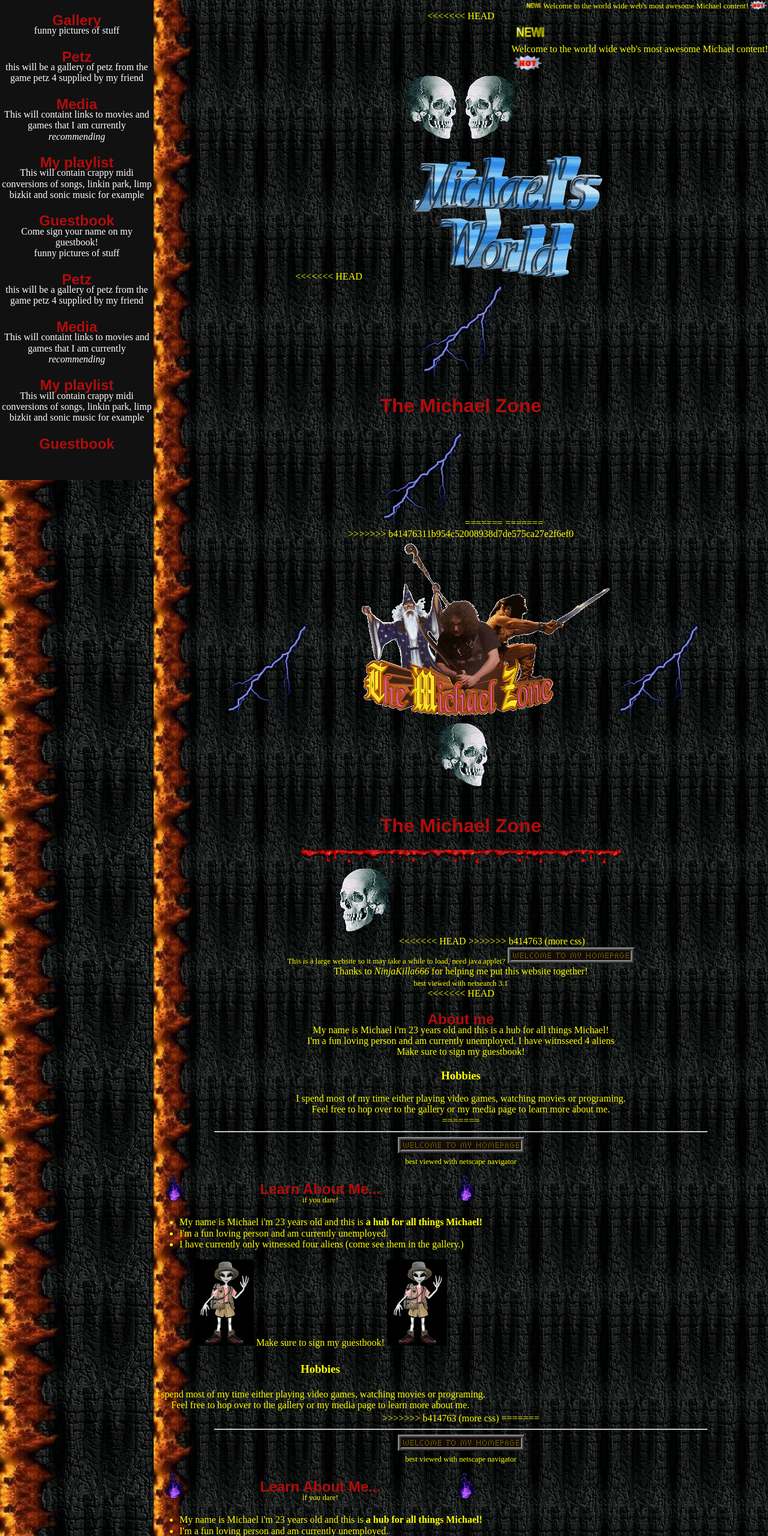
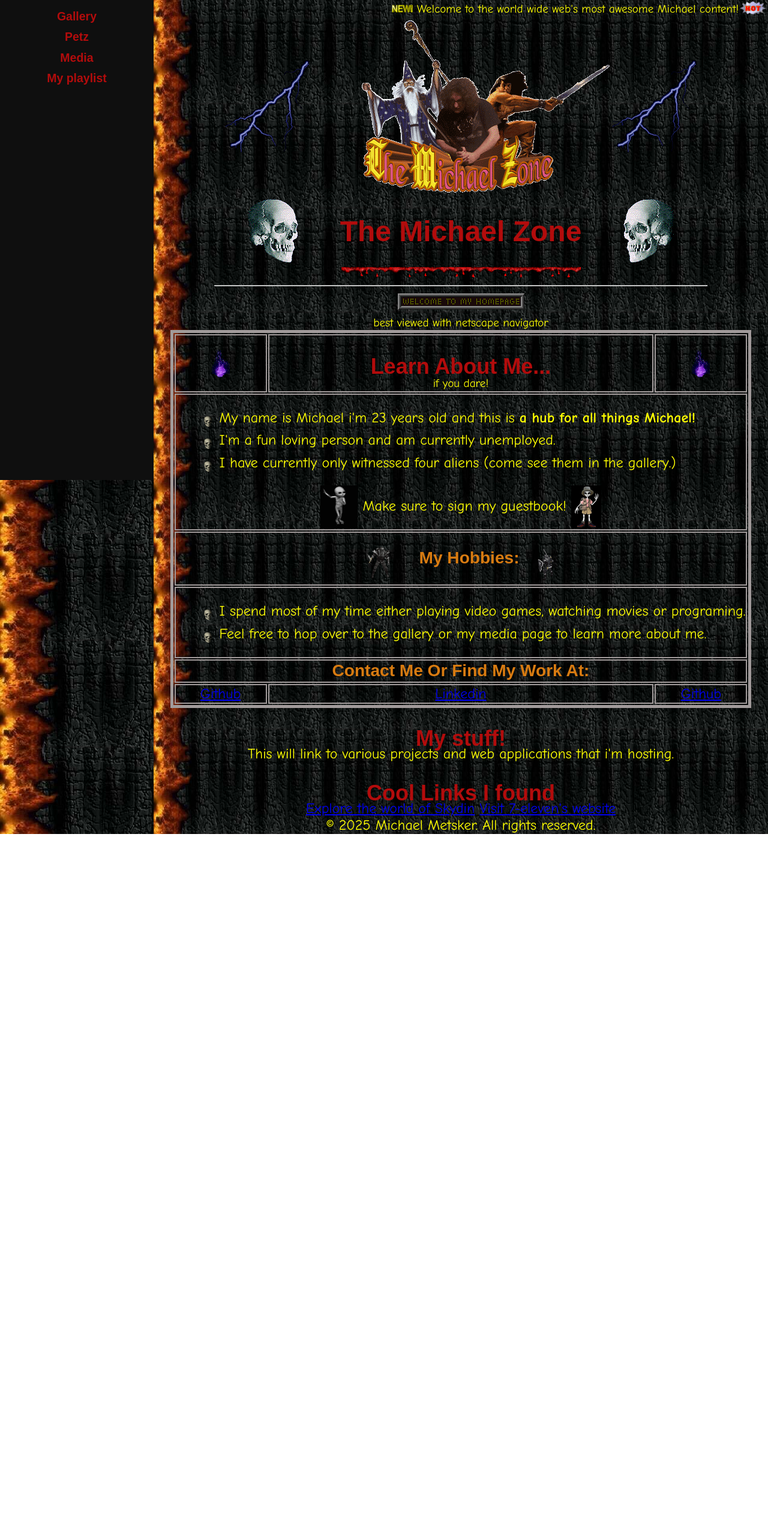
Before and after one commit to michaelsmetsker2/michael_zone, a plain HTML site: page index.html in a window 1280 px wide. Shown: the top 2560 px of the page at 60% size. After the commit the page ends 1390 px from the top, so only its background shows below. Drawn offline with nearby package versions, Linux system fonts and the light colour scheme.

Commit message:
fixed it for realsies

```diff
--- a/index.html
+++ b/index.html
@@ -23,37 +23,9 @@
 				<img src="images/hot.gif" alt="HOT">
 			</div>
 		</div>
-<<<<<<< HEAD
-
-
-		<marquee id="banner" behavior="alternate" scrollamount=5>
-			<div id="bannerBox">
-				<img src="images/new.gif" alt="NEW!">
-				<p>Welcome to the world wide web's most awesome Michael content!</p>
-				<img src="images/hot.gif" alt="HOT">
-			</div>
-		</marquee>
-
-		<div id="skulls">
-			<img src="images/left-skull.gif" alt="Skull opening it's mouth">
-			<img src="images/right-skull.gif" alt="Skull opening it's mouth">
-		</div>
-
-		<header>
-<<<<<<< HEAD
-			<img src="images/michael.gif" alt="Welcome to my website">
-
-			<div id="titleContainer">
-				<img src="images/lightning.gif" alt="Cool Lightning">
-				<h1>The Michael Zone</h1>
-				<img src="images/lightning.gif" alt="Cool Lightning">
-=======
-
-=======
 
 		<header>
 
->>>>>>> b41476311b954c52008938d7de575ca27e2f6ef0
 			<div class="image-container">
 				<img src="images/lightning.gif" alt="Cool Lightning">
 				<img src="images/the-michael-zone.png " alt="The Michael Zone">
@@ -70,82 +42,6 @@
 				</div>
 
 				<img src="images/right-skull.gif" alt="Skull opening it's mouth">
-<<<<<<< HEAD
->>>>>>> b414763 (more css)
-			</div>
-
-			<small>This is a large website so it may take a while to load, need java applet?</small>
-			<img src="images/welcome-sign.gif" alt="Cool Lightning">
-			<p>Thanks to <em>NinjaKilla666</em> for helping me put this website together!</p>
-			<p><small>best viewed with netsearch 3.1</small></p>
-		</header>
-
-		<main>
-<<<<<<< HEAD
-
-			<table>
-
-
-			</table>
-
-			<h2>About me</h2>
-			<p>My name is Michael i'm 23 years old and this is a hub for all things Michael!</p>
-			<p>I'm a fun loving person and am currently unemployed. I have witnsseed 4 aliens</p>
-			<p>Make sure to sign my guestbook!</p>
-			<h3>Hobbies</h3>
-			<p>I spend most of my time either playing video games, watching movies or programing.</p>
-			<p>Feel free to hop over to the gallery or my media page to learn more about me.</p>
-=======
-
-			<hr>
-			<img src="images/welcome-sign.gif" alt="Welcome to my website!">
-
-			<!--<p>Thanks to <em>NinjaKilla666</em> for helping me put this website together!</p>-->
-			<p><small>best viewed with netscape navigator</small></p>
-
-			<div id=table-wrapper> <!-- wrapper is for padding -->
-				<table id="about-me-table">
-					<tr>
-						<td><img src="images/blackfire.gif" alt="A purple flame"></td>
-						<td>
-							<h2>Learn About Me...</h2>
-							<p><small>if you dare!</small></p>
-						</td>
-						<td><img src="images/blackfire.gif" alt="A purple flame"></td>
-					</tr>
-					<tr>
-						<td colspan="3">
-							<ul class="skull-list">
-								<li>My name is Michael i'm 23 years old and this is <strong>a hub for all things Michael!</strong></li>
-								<li>I'm a fun loving person and am currently unemployed.</li>
-								<!-- gallery will be a link -->
-								<li>I have currently only witnessed four aliens (come see them in the gallery.)</li>
-							</ul>
-							<!-- guestbook will be a link -->
-							<p>
-								<img class="alien"src="images/alien2.png" alt="Incredibly scary Alien Lifeform">
-								Make sure to sign my guestbook!
-								<img class="alien"src="images/alien2.png" alt="Incredibly scary Alien Lifeform">
-							</p>
-						</td>
-					</tr>
-					<tr>
-						<td colspan="3">
-							<h3>Hobbies</h3>
-						</td>
-					</tr>
-					<tr>
-						<td colspan="3">
-							<p>I spend most of my time either playing video games, watching movies or programing.</p>
-
-							<p>Feel free to hop over to the gallery or my media page to learn more about me.</p>
-						</td>
-					</tr>
-				</table>
-			</div>
-
->>>>>>> b414763 (more css)
-=======
 			</div>
 
 		</header>
@@ -168,6 +64,7 @@
 						</td>
 						<td><img src="images/blackfire.gif" alt="A purple flame"></td>
 					</tr>
+
 					<tr>
 						<td colspan="3">
 							<ul class="skull-list">
@@ -178,69 +75,71 @@
 							</ul>
 							<!-- guestbook will be a link -->
 							<p>
-								<img class="alien"src="images/alien2.png" alt="Incredibly scary Alien Lifeform">
+								<img class="alien" src="images/alien.gif" alt="Incredibly scary Alien Lifeform">
 								Make sure to sign my guestbook!
-								<img class="alien"src="images/alien2.png" alt="Incredibly scary Alien Lifeform">
+								<img class="alien" src="images/alien2.png" alt="Incredibly scary Alien Lifeform">
 							</p>
 						</td>
 					</tr>
+
 					<tr>
 						<td colspan="3">
-							<h3>Hobbies</h3>
+							<h3>
+								<img src="images/attack-left.gif" alt="A small knight repeatedly attacking" class="alien">
+								My Hobbies:
+								<img src="images/attack-right.gif" alt="A small knight repeatedly attacking" class="alien">
+							</h3>
 						</td>
 					</tr>
+
 					<tr>
 						<td colspan="3">
-							<p>I spend most of my time either playing video games, watching movies or programing.</p>
+							<ul class="skull-list">
+								<li><p>I spend most of my time either playing video games, watching movies or programing.</p></li>
+								<li><p>Feel free to hop over to the gallery or my media page to learn more about me.</p></li>
+							</ul>
+						</td>
+					</tr>
 
-							<p>Feel free to hop over to the gallery or my media page to learn more about me.</p>
+					<tr>
+						<td colspan="3">
+							<h3>Contact Me Or Find My Work At:</h3>
 						</td>
+					</tr>
+
+					<tr>
+						<td><a href="https://github.com/michaelsmetsker2" title="My github" target="_blank">Github</a></td>
+						<td><a href="https://www.linkedin.com/in/michael-metsker-69403824b/" title="My Linkedin" target="_blank">Linkedin</a></td>
+						<td><a href="https://github.com/michaelsmetsker2" title="My github" target="_blank">Github</a></td>
 					</tr>
 				</table>
 			</div>
 
->>>>>>> b41476311b954c52008938d7de575ca27e2f6ef0
-			<h3>You can find me at:</h3>
-			<a href="https://github.com/michaelsmetsker2" title="My github">Github</a>
-			<a href="https://www.linkedin.com/in/michael-metsker-69403824b/" title="My Linkedin">Linkedin</a>
-			<h2>My stuff!!!</h2>
+
+			<h2>My stuff!</h2>
 			<p>This will link to various projects and web applications that i'm hosting.</p>
-			<img src="images/under-construction.gif" alt="Under Construction">
-			<h2>Cool links I found</h2>
+			<h2>Cool Links I found</h2>
 			<a href="https://www.skydin.com" title="Visit Skydin.com to explore mystical tools and insights!">Explore the world of Skydin</a>
-			<a href="https://www.7-eleven.com/" title="Visit 7-eleven's website">Visit 7-eleven's website</a>
+			<a href="https://www.7-eleven.com/" title="Visit 7-eleven.com to explore mystical slurpees and hotdogs!">Visit 7-eleven's website</a>
 		</main>
 
 		<footer>
-			<p>this will contain a live visitor counter (probably done after the class)</p>
-			<p>another link to sign my Guestbook</p>
-			<p>this will be a link to askjeeves</p>
-			<p>email me at:</p>
-		<img src="images/under-construction.gif" alt="Under Construction">
-	</footer>
+			<p>&copy; 2025 Michael Metsker. All rights reserved.</p>
+		</footer>
 
-	</div>
+	</div> <!-- main-content-wrapper -->
+
 		<aside>
 			<h2>Gallery</h2>
-			<p>funny pictures of stuff</p>
+			<!-- various pictures-->
 			<h2>Petz</h2>
-			<p>this will be a gallery of petz from the game petz 4 supplied by my friend</p>
+			<!--this will be a gallery of petz from the game petz 4 supplied by my friend -->
 			<h2>Media</h2>
-			<p>This will containt links to movies and games that I am currently <em>recommending</em></p>
+			<!--This will contain links to movies and games that I am currently recomending-->
 			<h2>My playlist</h2>
-			<p>This will contain crappy midi conversions of songs, linkin park, limp bizkit and sonic music for example</p>
-			<h2>Guestbook</h2>
-			<p>Come sign your name on my guestbook!</p>
+			<!--This will contain crappy midi conversions of songs, linkin park, limp bizkit and sonic music for example-->
 
-
-			<p>funny pictures of stuff</p>
-			<h2>Petz</h2>
-			<p>this will be a gallery of petz from the game petz 4 supplied by my friend</p>
-			<h2>Media</h2>
-			<p>This will containt links to movies and games that I am currently <em>recommending</em></p>
-			<h2>My playlist</h2>
-			<p>This will contain crappy midi conversions of songs, linkin park, limp bizkit and sonic music for example</p>
-			<h2>Guestbook</h2>
+			<!-- this sidebar will grow over time-->
 		</aside>
 </body>
 </html>
--- a/styles/style.css
+++ b/styles/style.css
@@ -1,9 +1,14 @@
 /* google api font */
 @import url('https://fonts.googleapis.com/css2?family=Comic+Neue&display=swap');
 
-* { /* for debugging
-    border: 1px solid red;
-    */
+:root {
+    /* not to extatic about some of the colors, may find a better pallette, fits then vibe though*/
+  --header-colos: #b20c0c;
+  --alt-header-color: #d87b11;
+  --text-color: #ffff00;
+  --accent-color: #a19a9a;
+  --link-color: #800080;
+  --background-colof: #0f0f0f;
 }
 
 body {
@@ -16,24 +21,26 @@ body {
     background-image: url('/images/cave-background.png');
     background-repeat: repeat;
 
-<<<<<<< HEAD
-<<<<<<< HEAD
-    color: white;
-=======
     font-size: 1.5rem;
-    color: yellow;
->>>>>>> b414763 (more css)
-=======
-    font-size: 1.5rem;
-    color: yellow;
->>>>>>> b41476311b954c52008938d7de575ca27e2f6ef0
+    color: var(--text-color);
     font-family: 'Comic Sans MS', 'Comic Sans', 'Comic Neue', 'Chalkboard', cursive;
     text-align: center;
 
+    margin: 0;
+    padding: 0;
+
+    /* debugging
+    border: 1px solid red;
+    */
+
+}
+a:hover {
+    color: var(--link-color);
 }
 
+
 /* global formatting*/
-html body, p {
+p {
     margin: 0;
     padding: 0;
 }
@@ -49,14 +56,14 @@ h1, h2{
     white-space: nowrap;
     margin-bottom: -.22em;
     font-family: Arial, Helvetica, sans-serif;
-    color: rgb(178, 12, 12);
+    color: var(--header-colos);
 }
-
-/* makes the left of the background image align with the sidebar*/
-#main-content-wrapper {
-    margin-left: 20%;
-    background-image: url('/images/cave-background.png');
-    background-repeat: round;        /* Distorts background based on zoom */
+h3 {
+    white-space: nowrap;
+    margin-bottom: 0em;
+    margin-top: 0em;
+    font-family: Arial, Helvetica, sans-serif;
+    color: var(--alt-header-color);
 }
 
 aside {
@@ -68,13 +75,16 @@ aside {
     z-index: 1;
     top: 0;
     left: 0;
-    background-color: #111;
-<<<<<<< HEAD
+    background-color: var(--background-colof);
+    overflow-y: auto;
+    font-size: small;
+}
 
-=======
-    overflow-y: auto;
->>>>>>> b41476311b954c52008938d7de575ca27e2f6ef0
-    font-size: small;
+/* makes the left of the background image align with the sidebar*/
+#main-content-wrapper {
+    margin-left: 20%;
+    background-image: url('/images/cave-background.png');
+    background-repeat: round;        /* Distorts background based on zoom */
 }
 
 /*
@@ -106,36 +116,14 @@ aside {
     }
 }
 
-<<<<<<< HEAD
-<<<<<<< HEAD
-#skulls {
-    display: flex;
-    justify-content: space-between; /* or use gap if you prefer */
-    gap: 90px; /* or whatever spacing you want */
-}
-
-#titleContainer {
-=======
 /* generic flexbox for multiple images */
 .image-container {
->>>>>>> b414763 (more css)
-=======
-/* generic flexbox for multiple images */
-.image-container {
->>>>>>> b41476311b954c52008938d7de575ca27e2f6ef0
     display: flex;
     align-items: center;
     justify-content: center;
     height: auto;
 }
 
-<<<<<<< HEAD
-<<<<<<< HEAD
-h1 {
-    color: red;
-=======
-=======
->>>>>>> b41476311b954c52008938d7de575ca27e2f6ef0
 .image-container img {
     height: auto;
     flex-shrink: 1;         /* allow shrinking */
@@ -163,10 +151,10 @@ h1 {
 }
 #about-me-table {
     margin: auto;
-    border: 5px solid rgb(195, 184, 184);
+    border: 5px solid var(--accent-color);
 }
 #about-me-table td {
-    border: 2px solid rgb(156, 147, 147);
+    border: 2px solid var(--accent-color);
 }
 
 /* spinning skull bullet points on about me list*/
@@ -192,8 +180,4 @@ h1 {
 .alien {
     vertical-align: middle;
     height: 3em;
-<<<<<<< HEAD
->>>>>>> b414763 (more css)
-=======
->>>>>>> b41476311b954c52008938d7de575ca27e2f6ef0
 }
```
Also changed, not shown: images/28307vgx.png (added), images/alien.gif (added), images/attack-left.gif (added), images/attack-right.gif (added), images/unused-but-will/dragon-man.png (added), images/unused-but-will/studious-vegeta.png (added), images/vkx0qhxw.png (added), images/welcome-temp.gif (added), images/xkm71bke.png (added), 1 other file.
